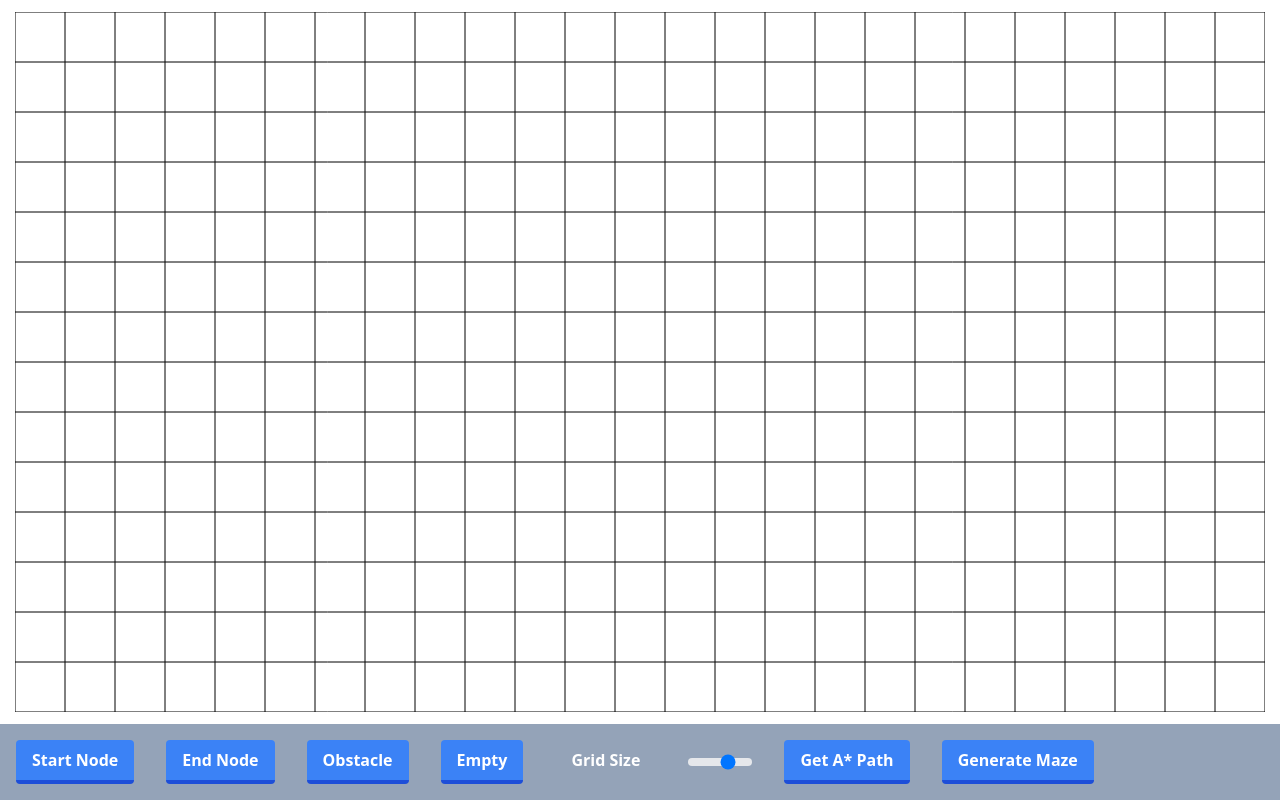
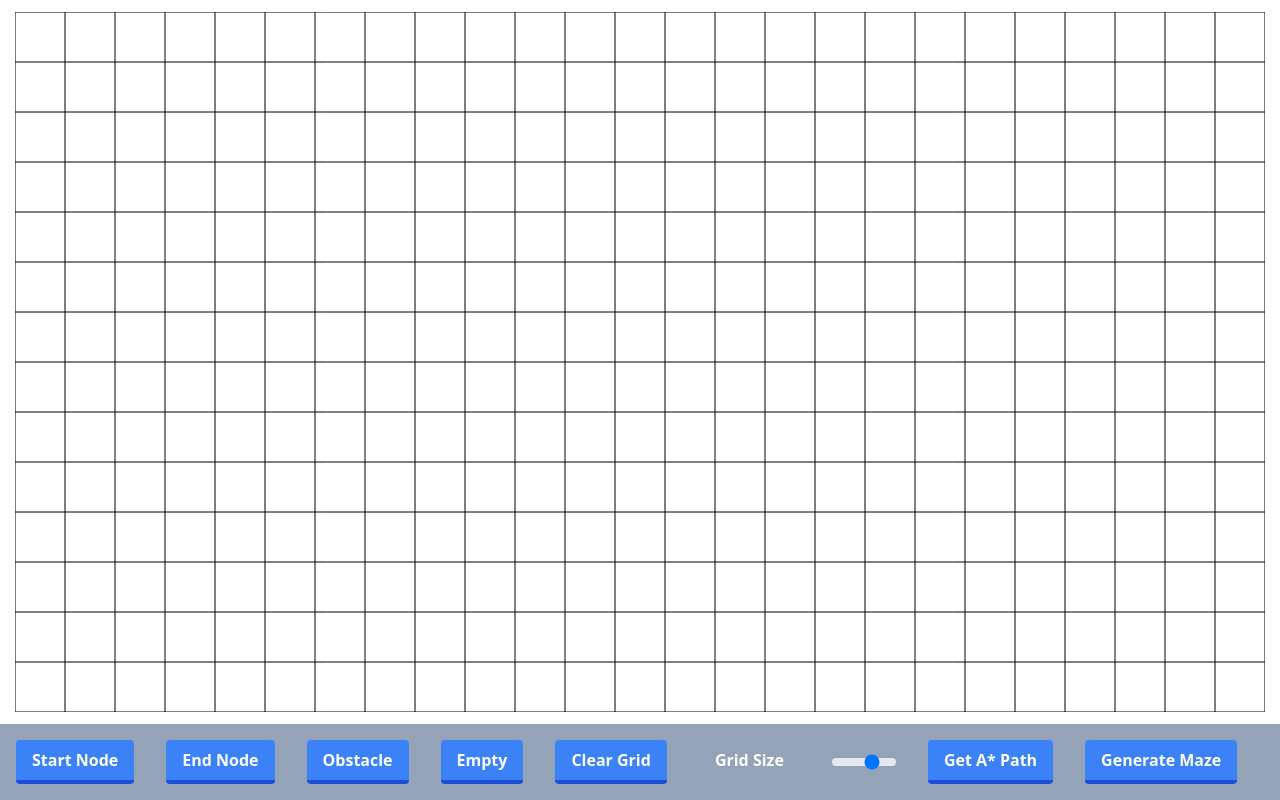
Before and after one commit to aboutBlank-dev/path-finding-visualizer, a React (Vite) app: page / in a window 1280 px wide. Built offline with nearby package versions, Linux system fonts and the light colour scheme.

Commit message:
fix: bug where placing start/end cell on a path would make it invisible

```diff
--- a/src/App.tsx
+++ b/src/App.tsx
@@ -121,6 +121,12 @@ function App() {
     setCells(maze);
   };
 
+  const clearGrid = () => {
+    setStartPosition(null);
+    setEndPosition(null);
+    setCells(makeEmptyGrid(cells.length, cells[0].length));
+  };
+
   const setAStarPath = () => {
     //set all old path nodes to empty
     for (let x = 0; x < cells.length; x++) {
@@ -138,10 +144,14 @@ function App() {
     if (!startNode || !endNode) return;
 
     const path = aStar(startNode, endNode, cells);
-    for (let i = 1; i < path.length - 1; i++) {
+    for (let i = 0; i < path.length; i++) {
       const node = path[i];
       const cell = cells[node.x]?.[node.y];
-      cell.type = CellType.Path;
+      if (
+        cell.type !== CellType.StartPosition &&
+        cell.type !== CellType.EndPosition
+      )
+        cell.type = CellType.Path;
     }
   };
 
@@ -183,6 +193,13 @@ function App() {
         >
           Empty
         </button>
+        <button
+          className='select-none bg-blue-500 hover:bg-blue-400 text-white font-bold py-2 px-4 border-b-4 border-blue-700 hover:border-blue-500 rounded'
+          onClick={() => clearGrid()}
+        >
+          Clear Grid
+        </button>
+
         <label
           htmlFor='grid-size-range'
           className='text-white font-bold py-2 px-4'
```
